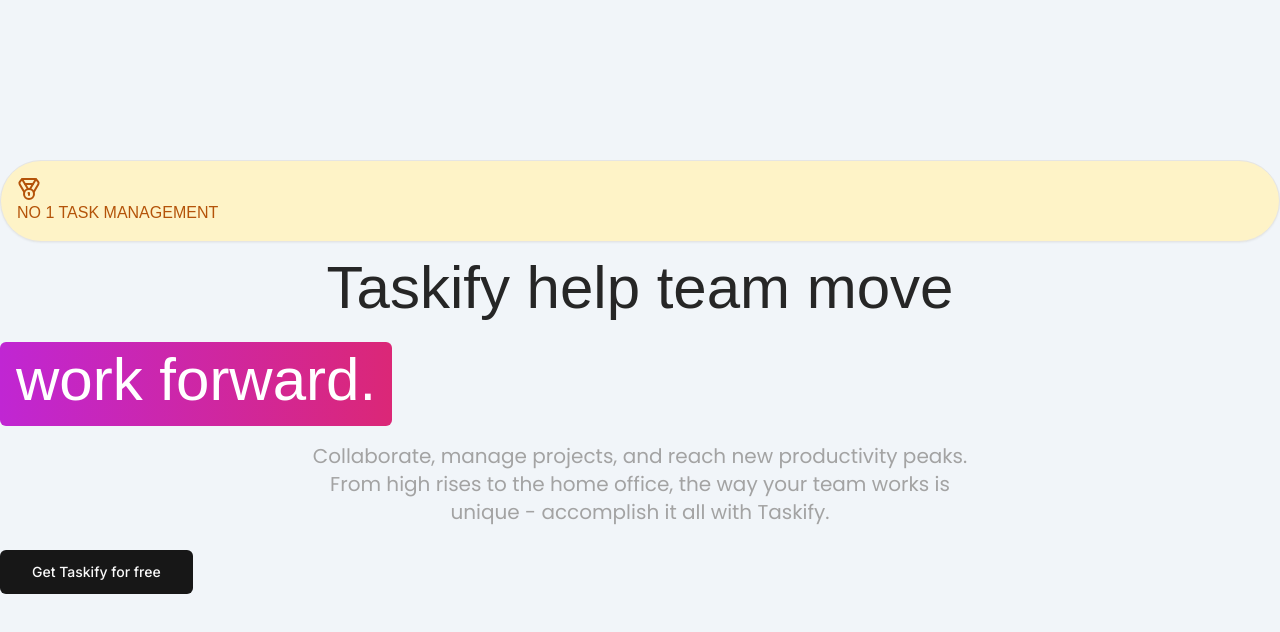
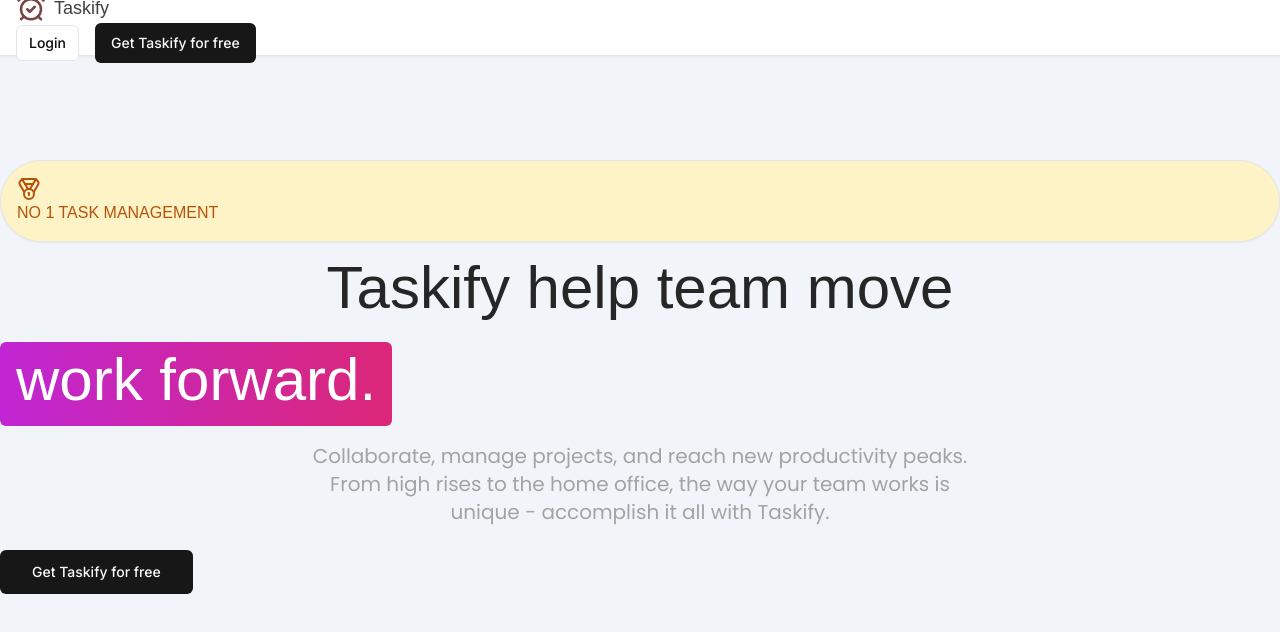
Before and after one commit to imddc/trello-clone, a Next.js app: page / in a window 1280 px wide. Shown: the top 632 px of the page. Built offline with nearby package versions, Linux system fonts and the light colour scheme; a web font is replaced by a local one.

Commit message:
feat(navbar): add navbar

```diff
--- /dev/null
+++ b/app/(marketing)/_components/navbar.tsx
@@ -0,0 +1,25 @@
+import Link from 'next/link'
+import React from 'react'
+import Logo from '~/components/logo'
+import { Button } from '~/components/ui/button'
+
+const NavBar = () => {
+  return (
+    <div className="fixed top-0 flex h-14 w-full items-center border-b bg-white px-4 shadow-sm">
+      <div className="flex-between mx-auto w-full md:max-w-screen-2xl">
+        <Logo />
+        <div className="flex-between w-full space-x-4 md:block md:w-auto">
+          <Button size="sm" variant="outline" asChild>
+            <Link href="/sign-in">Login</Link>
+          </Button>
+
+          <Button>
+            <Link href="/sign-up">Get Taskify for free</Link>
+          </Button>
+        </div>
+      </div>
+    </div>
+  )
+}
+
+export default NavBar
--- a/app/(marketing)/layout.tsx
+++ b/app/(marketing)/layout.tsx
@@ -1,4 +1,6 @@
 import React, { PropsWithChildren } from 'react'
+
+import NavBar from './_components/navbar'
 
 interface MarketingLayoutProps extends PropsWithChildren {}
 
@@ -6,6 +8,7 @@
   return (
     <div className="h-full bg-slate-100">
       {/* navbar */}
+      <NavBar />
       <main className="bg-slate-100 pb-20 pt-40">{children}</main>
 
       {/* footer */}
--- a/components/logo.tsx
+++ b/components/logo.tsx
@@ -12,11 +12,9 @@
   return (
     <Link href={'/'}>
       <div className="hidden items-center gap-x-2 transition hover:opacity-75 md:flex">
-        <Image src="" height={30} width={30} alt="logo" />
+        <Image src="/logo.svg" height={30} width={30} alt="logo" />
 
-        <p
-          className={cn('pb-1 text-lg text-neutral-700', headingFont.className)}
-        >
+        <p className={cn('text-lg text-neutral-700', headingFont.className)}>
           Taskify
         </p>
       </div>
```
Also changed, not shown: app/(marketing)/_components/footer.tsx (added), public/logo.svg (added).
